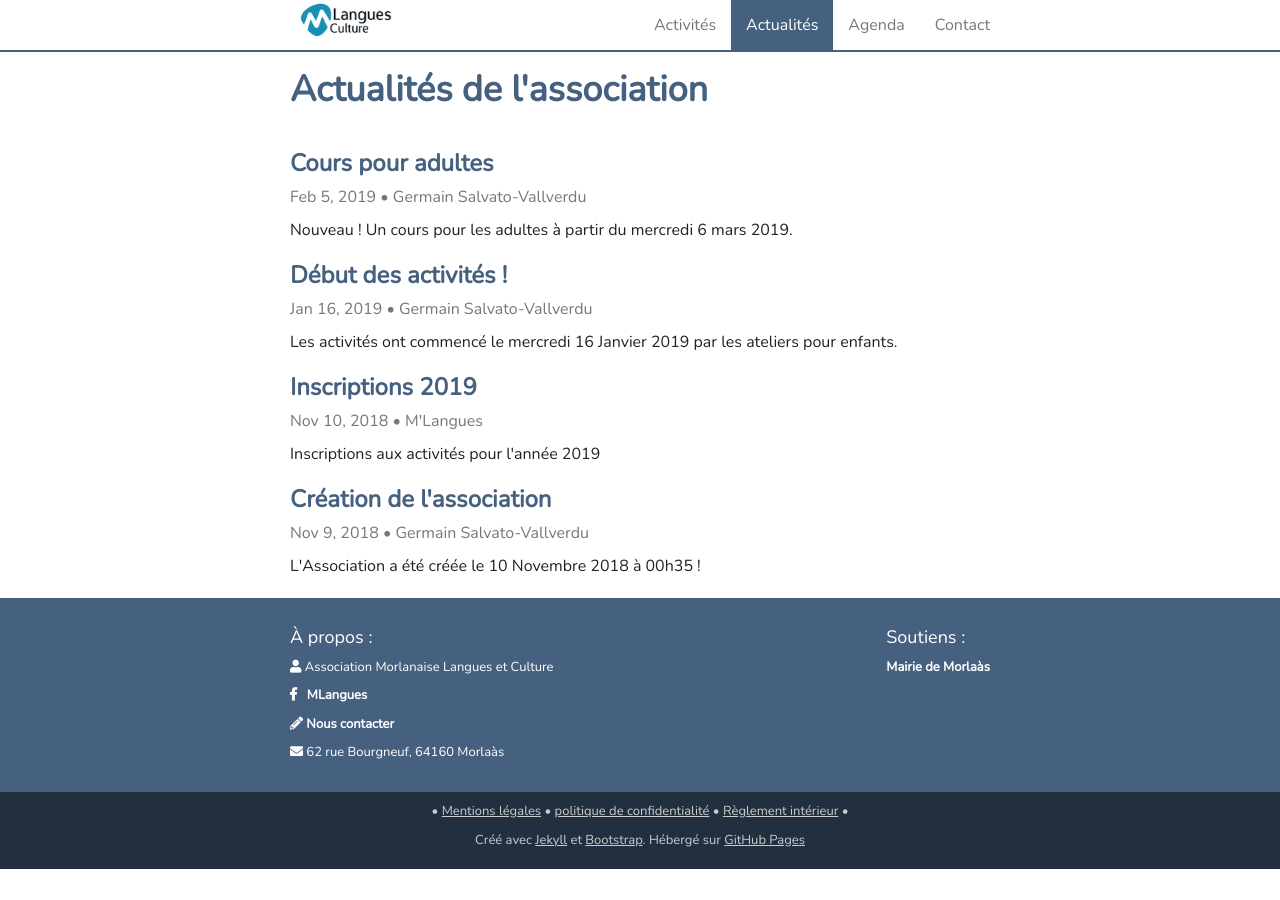
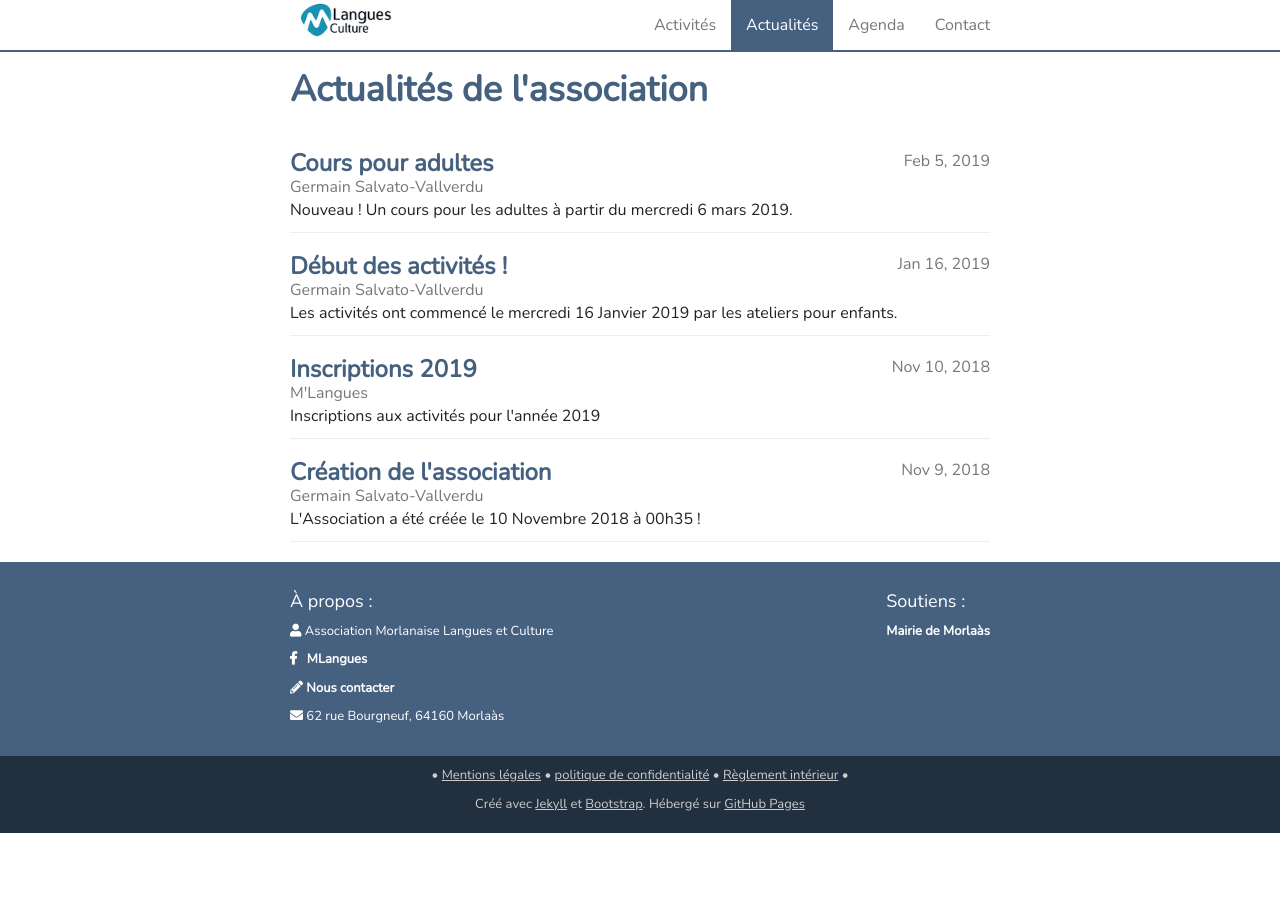
Before and after one commit to mlangues64/mlangues64.github.io, a Jekyll site: the page built from actualites.md, in a window 1280 px wide. Built offline with Jekyll 4.4.1, drawn with Linux system fonts in a browser that asks for light colours; nearby versions of some CDN libraries.

Commit message:
improve layout of post list

```diff
--- a/_layouts/actu.html
+++ b/_layouts/actu.html
@@ -20,22 +20,24 @@ list_title: ""
       {% assign sorted_posts = (site.posts | sort: 'date') | reverse %}
       {%- for post in sorted_posts -%}
       <li>
+        <p class="post-meta pull-right">
+          <time class="dt-published" datetime="{{ page.date | date_to_xmlschema }}" itemprop="datePublished">
+            {%- assign date_format = site.minima.date_format | default: "%b %-d, %Y" -%}
+            {{ post.date | date: date_format }}
+          </time>
+        </p>
         <h3>
           <a class="post-link" href="{{ post.url | relative_url }}">
             {{ post.title | escape }}
           </a>
         </h3>
+        {%- if post.author -%}
         <p class="post-meta">
-          <time class="dt-published" datetime="{{ page.date | date_to_xmlschema }}" itemprop="datePublished">
-            {%- assign date_format = site.minima.date_format | default: "%b %-d, %Y" -%}
-            {{ post.date | date: date_format }}
-          </time>
-          {%- if post.author -%}
-            • <span itemprop="author" itemscope itemtype="http://schema.org/Person">
-                <span class="author" itemprop="name">{{ post.author | escape }}</span>
-            </span>
-          {%- endif -%}
+          <span itemprop="author" itemscope itemtype="http://schema.org/Person">
+          <span class="author" itemprop="name">{{ post.author | escape }}</span>
+          </span>
         </p>
+        {%- endif -%}
         {%- if page.show_excerpts -%}
           {{ post.excerpt }}
         {%- endif -%}
--- a/_sass/base.scss
+++ b/_sass/base.scss
@@ -11,8 +11,8 @@ p {
 }
 
 a {
-    color: $main_color;
-    font-weight: 600;
+    color: $bleu_clair;
+    font-weight: bolder;
 }
 
 a:focus,
@@ -57,6 +57,20 @@ h1.post-title {
     margin-top: 40px;
 }
 
+.post-list li {
+    border-bottom: 1px solid #EEE;
+    padding-bottom: 10px;
+}
+
 .post-list p.post-meta {
     border: 0px;
+    margin: 0px;
 }
+
+.post-list h3 {
+    margin-bottom: 0;
+}
+
+.post-list a.post-link {
+    color: $main_color;
+}
```
Also changed, not shown: _layouts/home.html (+6 -4 lines), index.md (+5 -1 lines).
